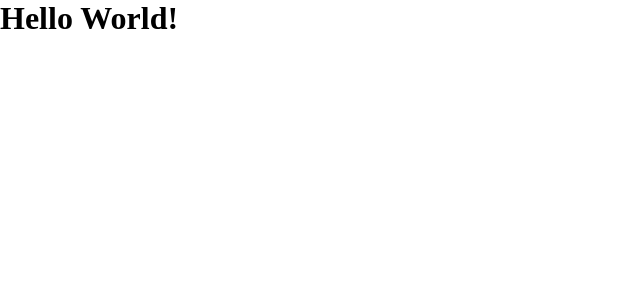
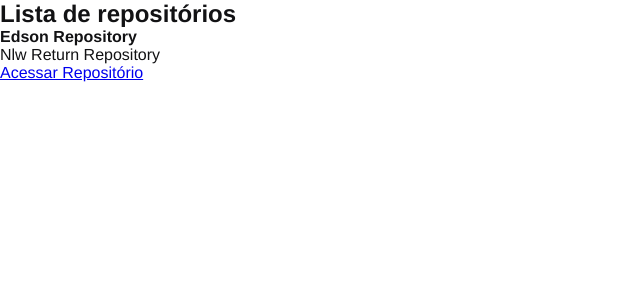
Before and after one commit to edsonjunior1/github-explorer, a React app: page / in a window 1280 px wide. Shown: the top 300 px of the page, without its empty margins (0-640 px from the left). Built offline with nearby package versions, Linux system fonts and the light colour scheme.

Commit message:
feat: Criação de component, e conceitos de passagem de informação entre componentes com props

```diff
--- a/src/App.jsx
+++ b/src/App.jsx
@@ -1,5 +1,6 @@
+import { RepositoryList } from './components/RepositoryList';
 import { global } from './styles/global.scss';
 
 export function App() {
-  return <h1>Hello World!</h1>
+  return <RepositoryList />
 }
--- /dev/null
+++ b/src/components/RepositoryItem.jsx
@@ -0,0 +1,9 @@
+export function RepositoryItem(props) {
+  return (
+    <li>
+      <strong>{props.repository?.name ?? 'Default'}</strong>
+      <p>{props.repository?.description}</p>
+      <a href={props.repository?.link} target="_blank">Acessar Repositório</a>
+    </li>
+  );
+}
--- /dev/null
+++ b/src/components/RepositoryList.jsx
@@ -0,0 +1,19 @@
+import { RepositoryItem } from "./RepositoryItem";
+
+const repository = {
+    name: "Edson Repository",
+    description: "Nlw Return Repository",
+    link: 'https://github.com/edsonjunior1/nlw-return'
+}
+
+export function RepositoryList() {
+  return (
+    <section className="repository-list">
+      <h1>Lista de repositórios</h1>
+
+      <ul>
+        <RepositoryItem repository={repository}/>
+      </ul>
+    </section>
+  );
+}
--- a/src/styles/global.scss
+++ b/src/styles/global.scss
@@ -5,5 +5,6 @@
 }
 
 body {
-    font: 'Roboto Mono', monospace, Arial, Helvetica, sans-serif;
+    font: 16px 'Helvetica Neue', Arial, sans-serif;
+    color: #121214;
 }
```
